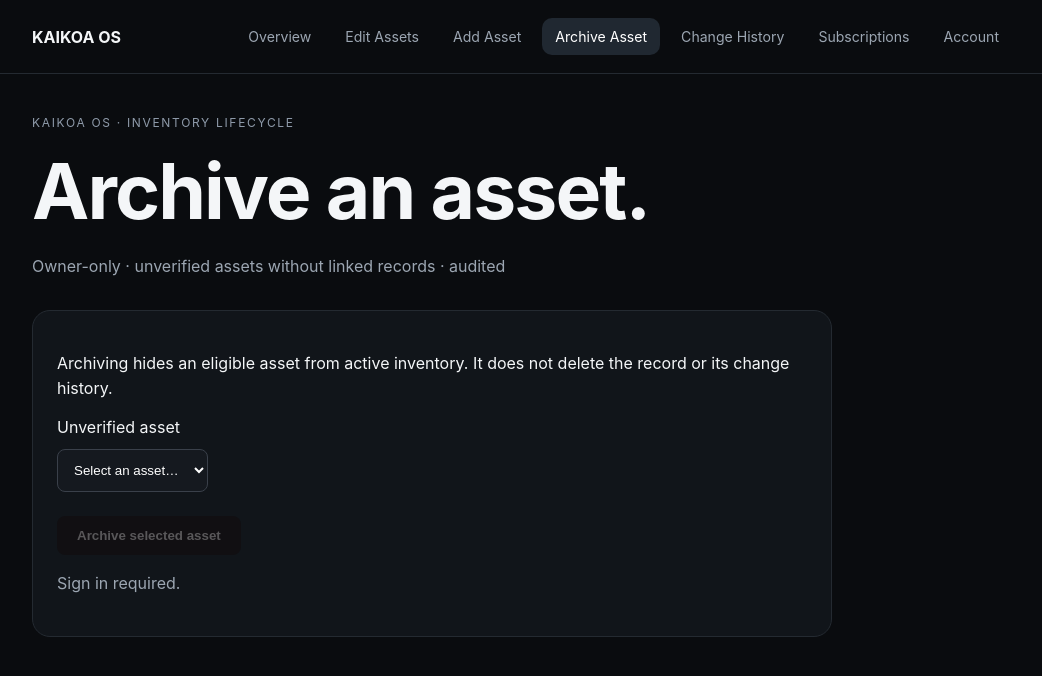
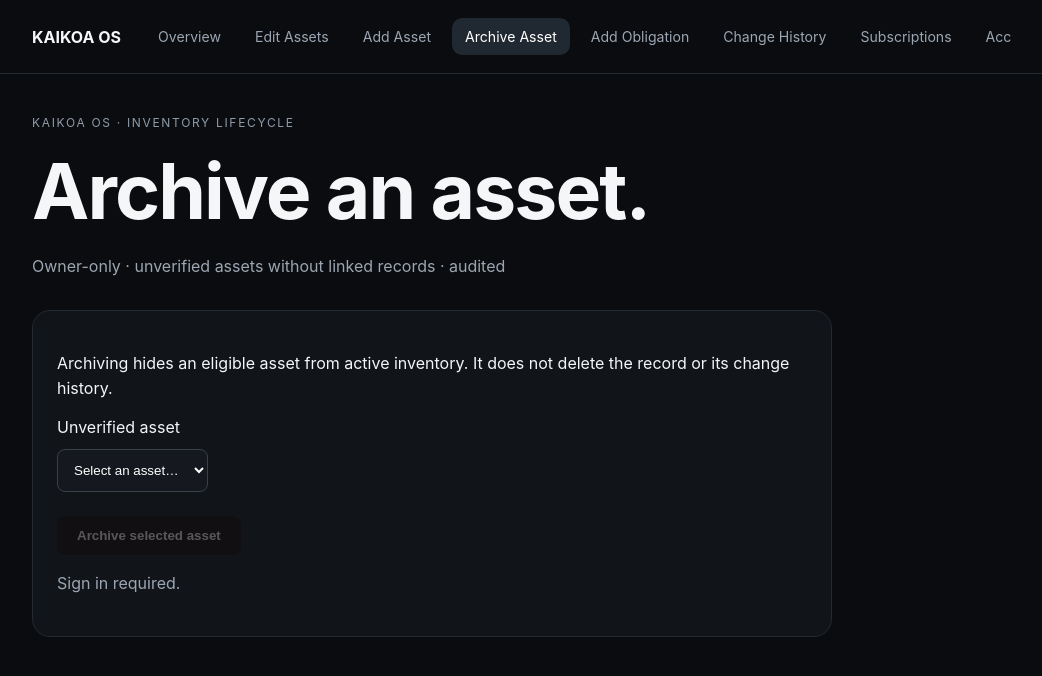
Before and after one commit to KAIKOA-Labs/kaikoa-os, a Next.js app: page /private-memory/assets/archive in a window 1280 px wide. Shown: the top 676 px of the page, without its empty margins (118-1160 px from the left). Built offline with nearby package versions, Linux system fonts and the light colour scheme; no server answers.

Commit message:
Milestone 004D: add obligation entry navigation

```diff
--- a/app/private-memory/layout.tsx
+++ b/app/private-memory/layout.tsx
@@ -8,6 +8,7 @@ const sections = [
   { href: "/private-memory/edit", label: "Edit Assets" },
   { href: "/private-memory/assets/new", label: "Add Asset" },
   { href: "/private-memory/assets/archive", label: "Archive Asset" },
+  { href: "/private-memory/obligations/new", label: "Add Obligation" },
   { href: "/private-memory/history", label: "Change History" },
   { href: "/private-memory/subscriptions", label: "Subscriptions" },
   { href: "/auth/status", label: "Account" },
```
